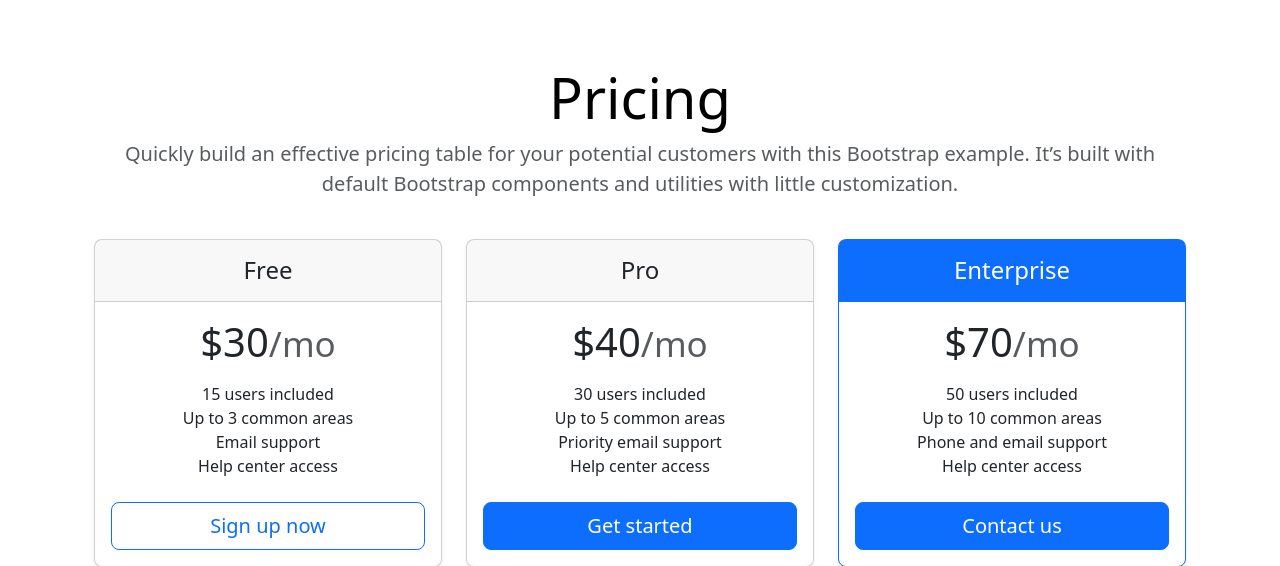
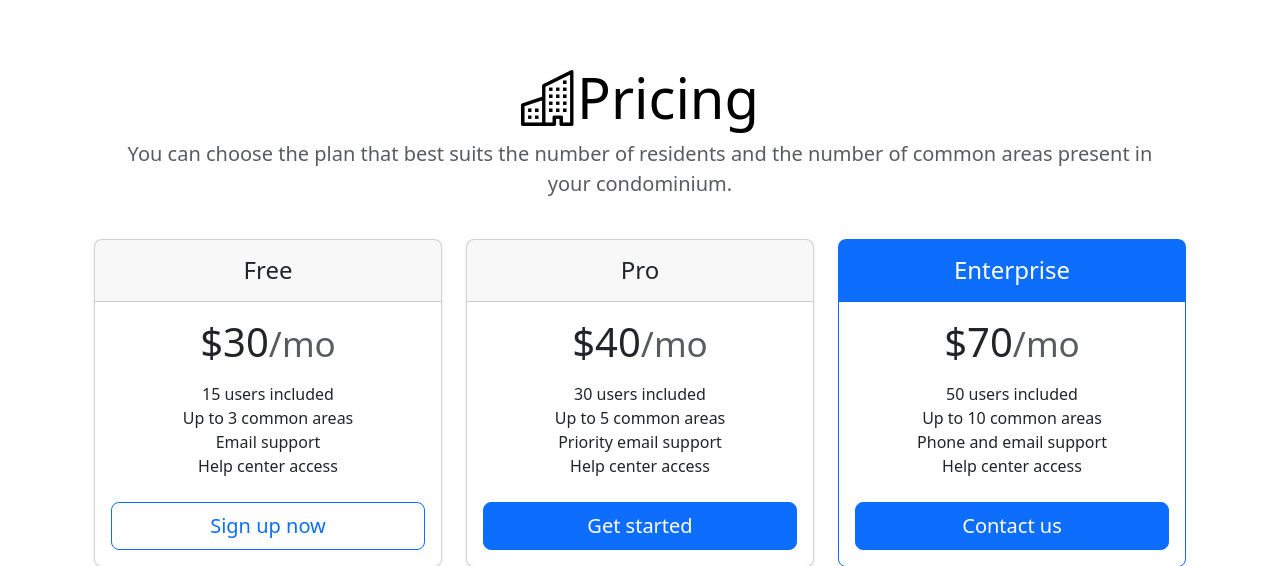
Before and after one commit to rodfarah/condo-me, a Django app: page /condo_me/pricing in a window 1280 px wide. Shown: the part 72-638 px from the top of the page. Run offline with Django 5.2, Linux system fonts and the light colour scheme.

Commit message:
Icon added. Font changed

```diff
--- a/condo_me/templates/condo_me/partials/pricing.html
+++ b/condo_me/templates/condo_me/partials/pricing.html
@@ -1,7 +1,7 @@
 <div class="container px-4 py-5" id="icon-grid">
     <div class="pricing-header p-3 pb-md-4 mx-auto text-center">
-    <h1 class="display-4 fw-normal text-body-emphasis">Pricing</h1>
-    <p class="fs-5 text-body-secondary">Quickly build an effective pricing table for your potential customers with this Bootstrap example. It’s built with default Bootstrap components and utilities with little customization.</p>
+    <h1 class="display-4 fw-normal text-body-emphasis"><i class="bi bi-buildings"></i>Pricing</h1>
+    <p class="fs-5 text-body-secondary">You can choose the plan that best suits the number of residents and the number of common areas present in your condominium.</p>
     </div>
       <div class="row row-cols-1 row-cols-md-3 mb-3 text-center">
         <div class="col">
```
